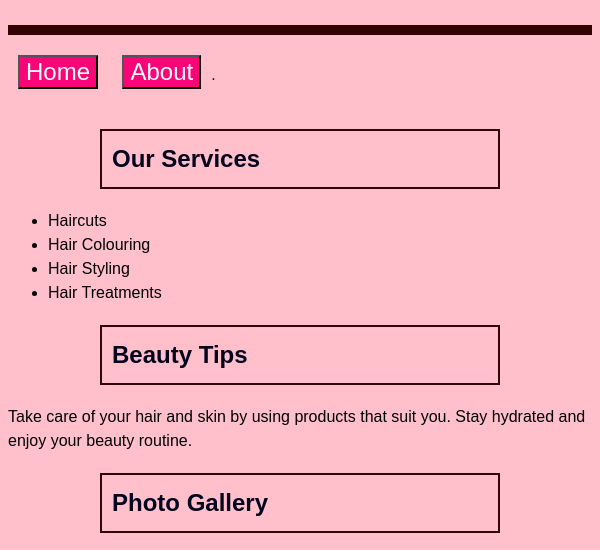
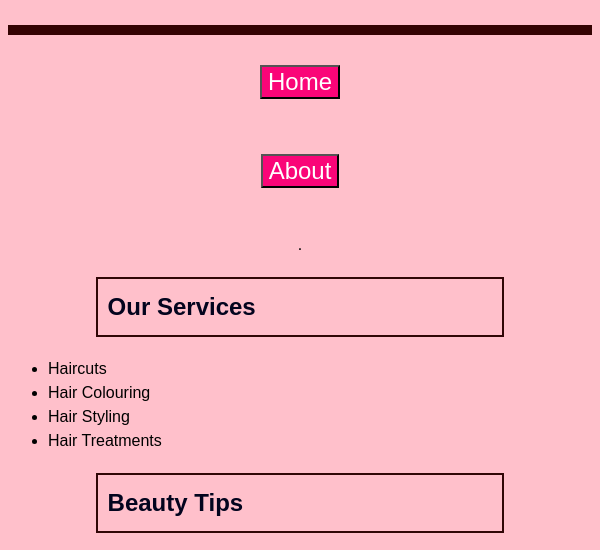
Before and after one commit to Anastasiia1068865/WebDev_Project_EnchantedLocks, a plain HTML site: page index.html in a window 600 px wide. Shown: the part 249-799 px from the top of the page. Drawn offline with Linux system fonts and the light colour scheme; a web font is replaced by a local one.

Commit message:
add flexbox button transition and media queries

```diff
--- a/CSS/style.css
+++ b/CSS/style.css
@@ -6,6 +6,7 @@ body {
   line-height: 1.5;
 h1 {
   color: rgb(32, 5, 32);
+  background-color: rgb(6, 1, 4);
   text-align: center;
   font-size: 250%;
 }
@@ -108,3 +109,37 @@ h1 p {
 .but {
   background-color: rgb(18, 0, 9);
 }
+nav {
+  display: flex;
+  justify-content: center;
+  gap: 15px;
+}
+
+button {
+  transition: background-color 0.4s;
+}
+
+@media only screen and (max-width: 600px) {
+  body {
+    background-color: lightpink;
+  }
+  nav {
+    flex-direction: column;
+    align-items: center;
+  }
+  .team, .story, .goal, h2 {
+    width: 90%;
+  }
+}
+
+@media only screen and (min-width: 600px) and (max-width: 1024px) {
+  .team, .story, .goal, h2 {
+    width: 70%;
+  }
+}
+
+@media only screen and (min-width: 1024px) {
+  .team, .story, .goal, h2 {
+    width: 500px;
+  }
+}
--- a/index.html
+++ b/index.html
@@ -25,7 +25,7 @@
     </ul>
     <h2>Beauty Tips</h2>
     <p>Take care of your hair and skin by using products that suit you. Stay hydrated and enjoy your beauty routine.</p>
-    <h2>Photo Gallery</h2>
+    <h>Photo Gallery</h2>
     <img src="https://images.pexels.com/photos/3993449/pexels-photo-3993449.jpeg" alt="Hair styling in a salon" width="300">
    <img src="https://images.pexels.com/photos/20894394/pexels-photo-20894394.jpeg" alt="Hair coloring in a beauty salon" width="300">
     <img src="https://images.pexels.com/photos/13714794/pexels-photo-13714794.jpeg" alt="Hairdresser styling hair" width="300">
```
